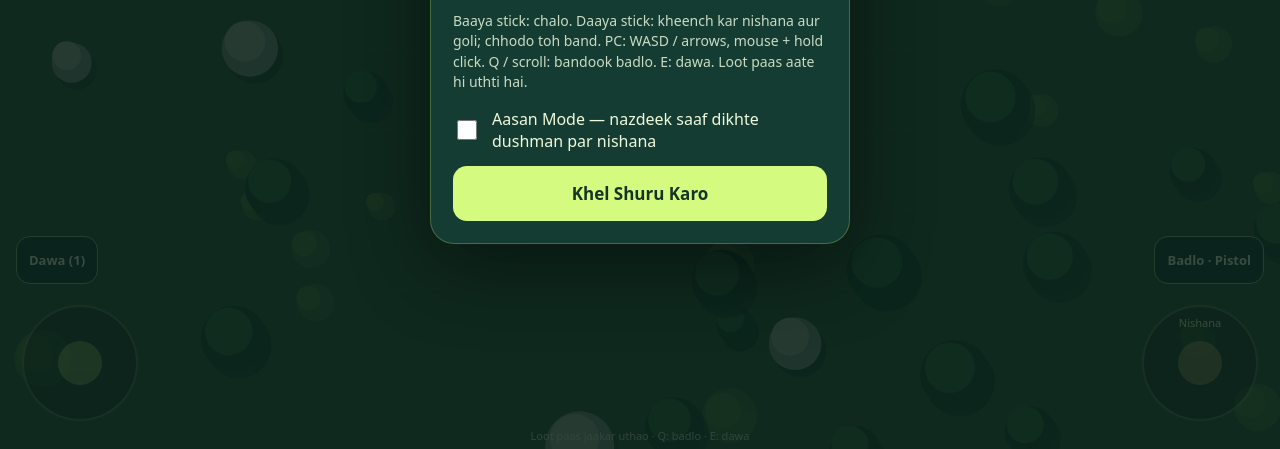
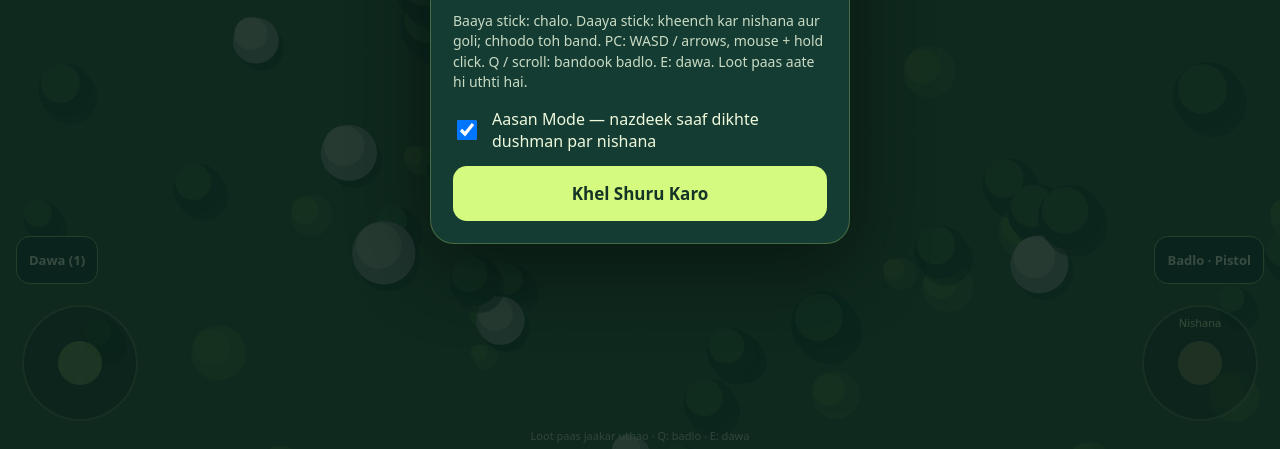
Before and after one commit to mohdsohailbaig786-lab/battle-royale-2d, a plain HTML site: page index.html in a window 1280 px wide. Shown: the part 351-800 px from the top of the page. Drawn offline with Linux system fonts and the light colour scheme.

Commit message:
Tune match pacing and remember Aasan Mode

```diff
--- a/index.html
+++ b/index.html
@@ -8,20 +8,22 @@ $('intro').textContent=S.solo+' · '+S.intro;$('pad').setAttribute('aria-label',
 // WORLD — prototype one's 1600-unit jungle, seeded scenery and clear spawn pockets.
 const W=1600,obstacles=[],bushes=[],spawns=[[800,800]];let seed=42;
 function rand(){seed=(seed*1664525+1013904223)>>>0;return seed/4294967296}
-for(let i=0;i<11;i++){let a=i/11*Math.PI*2;spawns.push([800+Math.cos(a)*620,800+Math.sin(a)*620])}
+for(let i=0;i<11;i++){let best,dmax=-1;for(let j=0;j<300;j++){let p=[100+rand()*1400,100+rand()*1400],d=Math.min(...spawns.map(q=>Math.hypot(p[0]-q[0],p[1]-q[1])));if(d>dmax){best=p;dmax=d}}spawns.push(best)}
 for(let i=0;i<90;i++){let x=55+rand()*1490,y=55+rand()*1490,r=18+rand()*17;if(spawns.some(p=>Math.hypot(x-p[0],y-p[1])<105))continue;obstacles.push({x,y,r,rock:rand()<.27})}
 for(let i=0;i<65;i++)bushes.push({x:rand()*W,y:rand()*W,r:12+rand()*18});
 const dist=(a,b)=>Math.hypot(a.x-b.x,a.y-b.y),clamp=(v,a,b)=>Math.max(a,Math.min(b,v));
 // ENTITIES — identical health, speed and weapon damage for everyone. Bounded pools.
 const guns={pistol:{damage:22,rate:.32,speed:630,range:540,spread:.025,pellets:1,grant:36},rifle:{damage:25,rate:.17,speed:720,range:620,spread:.095,pellets:1,grant:60},shotgun:{damage:16,rate:.8,speed:600,range:265,spread:.36,pellets:7,grant:14}};
 const bullets=Array.from({length:240},()=>({active:false})),effects=Array.from({length:40},()=>({life:0}));
-let player,bots=[],actors=[],loot=[],kills=0,state='menu',vw=0,vh=0,cx=0,cy=0,last=0,time=0,easy=false,notice='',noticeUntil=0,hitMark=0,zone,phase=0,phaseStart=0,phaseFrom;
+let player,bots=[],actors=[],loot=[],kills=0,state='menu',vw=0,vh=0,cx=0,cy=0,last=0,time=0,easy=true,notice='',noticeUntil=0,hitMark=0,zone,phase=0,phaseStart=0,phaseFrom;
 const phases=[{hold:30,shrink:35,r:820},{hold:15,shrink:35,r:560},{hold:15,shrink:35,r:330},{hold:15,shrink:30,r:140},{hold:10,shrink:20,r:35}];
 function entity(x,y,id=0){return{x,y,id,r:14,hp:100,angle:-Math.PI/2,cd:0,flash:0,muzzle:0,dead:0,heading:rand()*6.28,slots:['pistol',null],slot:0,ammo:{pistol:54,rifle:0,shotgun:0},meds:1,think:rand()*.18,target:null,acquired:0,reaction:.25+rand()*.35,mode:'wander',vx:0,vy:0,retreatUntil:0,stuck:0,px:x,py:y,escape:0,lootAt:0,cause:''}}
 function alive(){return actors.filter(a=>a.hp>0).length}
 function reset(){player=entity(800,800);bots=spawns.slice(1).map((p,i)=>entity(p[0],p[1],i+1));actors=[player,...bots];for(const b of bullets)b.active=false;for(const e of effects)e.life=0;kills=time=0;phase=phaseStart=0;notice='';hitMark=0;zone={x:800,y:800,r:1140,nx:800,ny:800,nr:820};phaseFrom={x:800,y:800,r:1140};makeLoot();easy=$('easy').checked;state='play';$('layer').style.display='none';$('fire').dataset.label=easy?S.fire:S.aim;$('fire').style.background=easy?'#88632c77':'#0a241b66';release();last=0;hud()}
 function hud(){let hp=Math.max(0,Math.ceil(player.hp)),gun=player.slots[player.slot];$('health').textContent=S.health+' '+hp+' / 100';$('health').style.borderImage='linear-gradient(to right,#d4fa80 '+hp+'%,#4d5c46 '+hp+'%) 1';$('stats').textContent=S.alive+': '+alive()+' · '+S.kills+': '+kills+'\n'+S[gun]+' · '+player.ammo[gun];$('stats').style.whiteSpace='pre-line';$('switch').textContent=S.switch+' · '+S[player.slots[1-player.slot]||gun];$('heal').textContent=S.heal+' ('+player.meds+')';let p=phases[phase],elapsed=time-phaseStart,remaining=p?Math.ceil((elapsed<p.hold?p.hold:p.hold+p.shrink)-elapsed):0;let outside=zone&&dist(player,zone)>zone.r;$('zoneText').textContent=outside?S.outside:noticeUntil>time?notice:(p?(elapsed<p.hold?S.hold:S.shrink)+' · '+remaining+S.seconds+' · '+S.next:S.final);$('zoneText').style.color=outside?'#ff9a86':'#fff0ac'}
 function end(win){state='end';release();$('title').textContent=win?S.win:S.lose;$('intro').textContent=win?S.winInfo:S.place+' #'+(alive()+1)+S.of+' · '+S.cause+': '+player.cause;$('start').textContent=S.again;$('layer').style.display='grid'}
+try{$('easy').checked=localStorage.getItem('battleRoyale.aasanMode')!=='false'}catch{$('easy').checked=true}
+$('easy').onchange=()=>{try{localStorage.setItem('battleRoyale.aasanMode',String($('easy').checked))}catch{}};
 $('start').onclick=reset;
 // INPUT — separate pointer capture for both sticks, release on cancel/blur.
 const keys={};let jx=0,jy=0,joyId=null,fireId=null,firing=false,mouseDown=false,mx=0,my=0,mouseAim=false;
@@ -36,10 +38,10 @@ c.onpointermove=e=>{if(e.pointerType==='mouse'){mx=e.clientX;my=e.clientY;mouseA
 // PHYSICS — solid scenery and line-of-sight segment tests shared by AI and easy aim.
 function move(a,dx,dy){a.x=clamp(a.x+dx,a.r,W-a.r);a.y=clamp(a.y+dy,a.r,W-a.r);for(let pass=0;pass<2;pass++)for(const o of obstacles){let x=a.x-o.x,y=a.y-o.y,d=Math.hypot(x,y),r=a.r+o.r;if(d<r){if(d<.001){x=1;d=1}a.x=o.x+x/d*r;a.y=o.y+y/d*r}}a.x=clamp(a.x,a.r,W-a.r);a.y=clamp(a.y,a.r,W-a.r)}
 function los(a,b){let dx=b.x-a.x,dy=b.y-a.y,n=dx*dx+dy*dy;return !obstacles.some(o=>{let t=n?clamp(((o.x-a.x)*dx+(o.y-a.y)*dy)/n,0,1):0;return Math.hypot(o.x-a.x-t*dx,o.y-a.y-t*dy)<o.r+2})}
-function nearest(a,visibleOnly=false){let best=null,d=a===player?540:390;for(const b of actors)if(b!==a&&b.hp>0){let n=dist(a,b);if(n<d&&(!visibleOnly||(b.x>cx&&b.x<cx+vw&&b.y>cy&&b.y<cy+vh))&&los(a,b)){best=b;d=n}}return best}
-function shoot(a){let type=a.slots[a.slot],w=guns[type];if(a.cd>0||a.ammo[type]<=0)return;if(bullets.filter(b=>!b.active).length<w.pellets)return;a.ammo[type]--;a.cd=w.rate*(a===player?1:1.8);a.muzzle=.065;let error=a===player?0:(rand()-.5)*(.1+clamp(dist(a,a.target||a)/500,0,1)*.28)/Math.min(2,1+(time-a.acquired)/3);for(let i=0;i<w.pellets;i++){let b=bullets.find(b=>!b.active),angle=a.angle+error+(rand()-.5)*w.spread;Object.assign(b,{x:a.x+Math.cos(angle)*18,y:a.y+Math.sin(angle)*18,vx:Math.cos(angle)*w.speed,vy:Math.sin(angle)*w.speed,life:w.range/w.speed,active:true,owner:a,damage:w.damage,type,travel:0})}}
+function nearest(a,visibleOnly=false){let best=null,d=a===player?540:(time<28?150:time<90?180:time<150?230:330);for(const b of actors)if(b!==a&&b.hp>0){let n=dist(a,b);if(n<d&&(!visibleOnly||(b.x>cx&&b.x<cx+vw&&b.y>cy&&b.y<cy+vh))&&los(a,b)){best=b;d=n}}return best}
+function shoot(a){let type=a.slots[a.slot],w=guns[type];if(a.cd>0||a.ammo[type]<=0)return;if(bullets.filter(b=>!b.active).length<w.pellets)return;a.ammo[type]--;a.cd=w.rate*(a===player?1:2.8);a.muzzle=.065;let error=a===player?0:(rand()-.5)*(.16+clamp(dist(a,a.target||a)/500,0,1)*.42)/Math.min(2,1+(time-a.acquired)/3);for(let i=0;i<w.pellets;i++){let b=bullets.find(b=>!b.active),angle=a.angle+error+(rand()-.5)*w.spread;Object.assign(b,{x:a.x+Math.cos(angle)*18,y:a.y+Math.sin(angle)*18,vx:Math.cos(angle)*w.speed,vy:Math.sin(angle)*w.speed,life:w.range/w.speed,active:true,owner:a,damage:w.damage,type,travel:0})}}
 function spark(x,y,color){let e=effects.find(e=>e.life<=0);if(e)Object.assign(e,{x,y,color,life:.25})}
-function damage(a,n,owner=null,type=null){if(a.hp<=0)return;a.hp=Math.max(0,a.hp-n);a.flash=.12;if(owner===player)hitMark=.13;if(a.hp===0){a.dead=.8;a.cause=owner?(owner===player?S.title:S.bot+' '+owner.id)+' · '+S[type]:S.zoneCause;if(owner===player&&a!==player)kills++;drop(a.x,a.y,'gun',a.slots[a.slot]);drop(a.x+20,a.y,'ammo',a.slots[a.slot]);if(a.meds)drop(a.x-20,a.y,'med');}}
+function damage(a,n,owner=null,type=null){if(a.hp<=0)return;a.hp=Math.max(0,a.hp-n);a.flash=.12;if(owner&&a!==player){a.attackedUntil=time+5;a.attacker=owner}if(owner===player)hitMark=.13;if(a.hp===0){a.dead=.8;a.cause=owner?(owner===player?S.title:S.bot+' '+owner.id)+' · '+S[type]:S.zoneCause;if(owner===player&&a!==player)kills++;drop(a.x,a.y,'gun',a.slots[a.slot]);drop(a.x+20,a.y,'ammo',a.slots[a.slot]);if(a.meds)drop(a.x-20,a.y,'med');}}
 // LOOT — auto pickup within 30 units, two slots, shared gun-specific reserves; no reload wait.
 function drop(x,y,kind,type='pistol',delay=0){if(loot.length<200)loot.push({x,y,kind,type,active:true,ready:time+delay})}
 function makeLoot(){loot=[];for(const p of spawns){drop(p[0]+40,p[1],'gun',rand()<.55?'rifle':'shotgun');drop(p[0]-40,p[1],'ammo','pistol');drop(p[0],p[1]+45,'med')}for(let i=0;i<65;i++){let p={x:70+rand()*1460,y:70+rand()*1460};if(obstacles.some(o=>dist(o,p)<o.r+30))continue;let type=['pistol','rifle','shotgun'][Math.floor(rand()*3)];drop(p.x,p.y,i%5===0?'med':i%3===0?'gun':'ammo',type)}}
@@ -47,12 +49,12 @@ function pickup(a){for(const l of loot)if(l.active&&time>=l.ready&&dist(a,l)<30)
 // ZONE — 30s grace, five visible next circles, final radius 35 at 240s.
 function updateZone(dt){if(phase<phases.length){let p=phases[phase],elapsed=time-phaseStart,k=clamp((elapsed-p.hold)/p.shrink,0,1);zone.x=phaseFrom.x+(zone.nx-phaseFrom.x)*k;zone.y=phaseFrom.y+(zone.ny-phaseFrom.y)*k;zone.r=phaseFrom.r+(p.r-phaseFrom.r)*k;if(elapsed>=p.hold+p.shrink){phaseStart+=p.hold+p.shrink;phase++;phaseFrom={x:zone.x,y:zone.y,r:zone.r};if(phase<phases.length){let nr=phases[phase].r,angle=rand()*6.28,shift=(zone.r-nr)*.35;zone.nx=zone.x+Math.cos(angle)*shift;zone.ny=zone.y+Math.sin(angle)*shift;zone.nr=nr}}}else{zone.r=Math.max(0,35-(time-240)*2)}for(const a of actors)if(a.hp>0&&dist(a,zone)>zone.r)damage(a,(2+time/35)*dt)}
 // AI — staggered decisions; fair reaction time, engage anyone, heal/loot/zone priorities.
-function think(a){let target=nearest(a),outside=dist(a,zone)>Math.max(10,zone.r-45),closing=phase<phases.length&&time-phaseStart>phases[phase].hold;let goal=null;
-if((a.hp<45&&a.meds)||a.retreatUntil>time){a.mode='retreat';if(a.retreatUntil<=time){a.retreatUntil=time+2.5;heal(a)}goal=target?{x:a.x+(a.x-target.x),y:a.y+(a.y-target.y)}:zone}
-else if(outside||(closing&&Math.hypot(a.x-zone.nx,a.y-zone.ny)>zone.nr*.85)){a.mode='zone';goal={x:zone.nx,y:zone.ny}}
+function think(a){let target=time<28?(a.attackedUntil>time&&a.attacker.hp>0&&los(a,a.attacker)?a.attacker:null):nearest(a),outside=dist(a,zone)>Math.max(10,zone.r-45),closing=phase<phases.length&&time-phaseStart>phases[phase].hold;let goal=null;
+if((a.hp<45&&a.meds)||a.retreatUntil>time){a.mode='retreat';if(a.retreatUntil<=time){a.retreatUntil=time+5;heal(a)}goal=target?{x:a.x+(a.x-target.x),y:a.y+(a.y-target.y)}:zone}
+else if(outside||(closing&&Math.hypot(a.x-zone.nx,a.y-zone.ny)>zone.nr*.85)){a.mode='zone';let d=Math.max(1,Math.hypot(a.x-zone.nx,a.y-zone.ny)),r=zone.nr*.7;goal={x:zone.nx+(a.x-zone.nx)/d*r,y:zone.ny+(a.y-zone.ny)/d*r}}
 else if(target){a.mode='engage';let d=dist(a,target);goal=d>240?target:d<130?{x:a.x+(a.x-target.x),y:a.y+(a.y-target.y)}:{x:a.x+Math.cos(time+a.id)*70,y:a.y+Math.sin(time+a.id)*70}}
 else{let best=null,d=230;for(const l of loot)if(l.active&&time>=l.ready&&(l.kind!=='med'||a.meds<3)&&(l.kind!=='gun'||!a.slots.includes(l.type))&&dist(a,l)<d){d=dist(a,l);best=l}if(best){a.mode='loot';goal=best}else{a.mode='wander';a.heading+=(rand()-.5)*.9;goal={x:a.x+Math.cos(a.heading)*100,y:a.y+Math.sin(a.heading)*100}}}
-if(target!==a.target){a.target=target;a.acquired=time;a.reaction=.25+rand()*.35}let dx=goal.x-a.x,dy=goal.y-a.y,n=Math.max(1,Math.hypot(dx,dy));a.vx=dx/n;a.vy=dy/n;
+if(a.mode==='retreat'||a.mode==='zone')target=null;if(target!==a.target){a.target=target;a.acquired=time;a.reaction=.25+rand()*.35}let dx=goal.x-a.x,dy=goal.y-a.y,n=Math.max(1,Math.hypot(dx,dy));a.vx=dx/n;a.vy=dy/n;
 // Choose the closest clear heading from a steering fan, avoiding solid geometry.
 let desired=Math.atan2(a.vy,a.vx),offsets=[0,.5,-.5,1,-1,1.6,-1.6,2.3,-2.3,Math.PI];if(a.escape>time)desired=a.heading;for(const off of offsets){let angle=desired+off,x=a.x+Math.cos(angle)*65,y=a.y+Math.sin(angle)*65;if(x<20||y<20||x>W-20||y>W-20||obstacles.some(o=>Math.hypot(x-o.x,y-o.y)<o.r+24))continue;a.vx=Math.cos(angle);a.vy=Math.sin(angle);break}
 }
```
